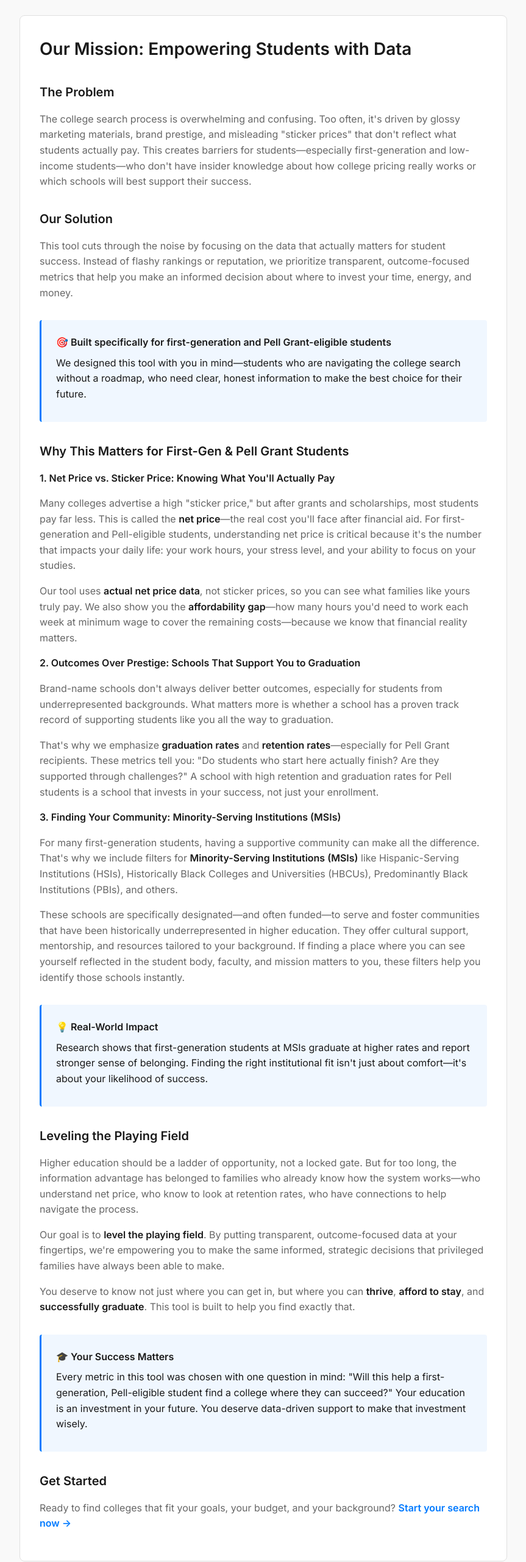
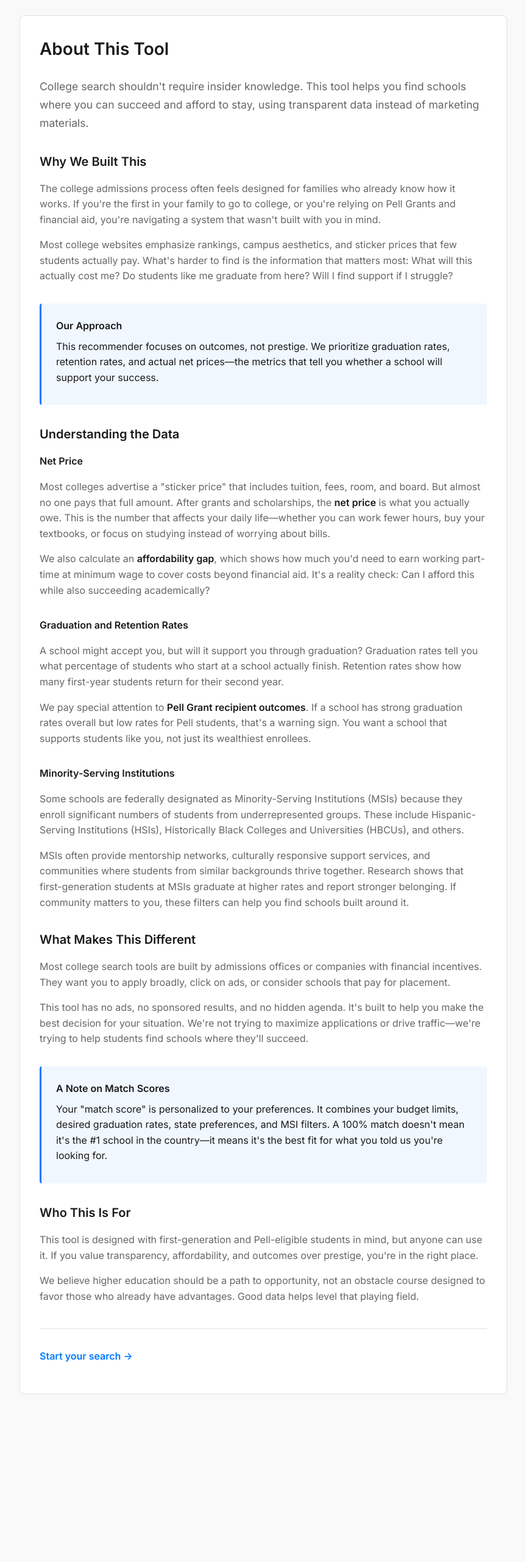
Before and after one commit to kkphamm/Datathon-25, a plain HTML site: page about.html in a window 1280 px wide. Shown: the part 120-2682 px from the top of the page at 61% size, without its empty margins (208-1071 px from the left). After the commit the page ends 2439 px from the top, so only its background shows below. Drawn offline with Linux system fonts and the light colour scheme.

Commit message:
Add match score tooltip and improve about page - remove emojis, more natural writing, better formatting

```diff
--- a/about.html
+++ b/about.html
@@ -9,114 +9,111 @@
 <body>
     <div class="container">
         <nav class="nav">
-            <a href="index.html" class="nav-brand">🎓 College Recommender</a>
+            <a href="index.html" class="nav-brand">College Recommender</a>
             <a href="index.html" class="nav-link">Back to Recommender</a>
         </nav>
 
         <div class="about-content">
             <div class="card">
-                <h2>Our Mission: Empowering Students with Data</h2>
+                <h2>About This Tool</h2>
 
-                <h3>The Problem</h3>
-                <p>
-                    The college search process is overwhelming and confusing. Too often, it's driven by glossy marketing materials,
-                    brand prestige, and misleading "sticker prices" that don't reflect what students actually pay. This creates
-                    barriers for students—especially first-generation and low-income students—who don't have insider knowledge
-                    about how college pricing really works or which schools will best support their success.
+                <p style="font-size: 1.1rem; line-height: 1.7; margin-bottom: 2rem;">
+                    College search shouldn't require insider knowledge. This tool helps you find schools where you can succeed
+                    and afford to stay, using transparent data instead of marketing materials.
                 </p>
 
-                <h3>Our Solution</h3>
+                <h3>Why We Built This</h3>
                 <p>
-                    This tool cuts through the noise by focusing on the data that actually matters for student success. Instead
-                    of flashy rankings or reputation, we prioritize transparent, outcome-focused metrics that help you make an
-                    informed decision about where to invest your time, energy, and money.
+                    The college admissions process often feels designed for families who already know how it works. If you're
+                    the first in your family to go to college, or you're relying on Pell Grants and financial aid, you're
+                    navigating a system that wasn't built with you in mind.
+                </p>
+                <p>
+                    Most college websites emphasize rankings, campus aesthetics, and sticker prices that few students actually pay.
+                    What's harder to find is the information that matters most: What will this actually cost me? Do students like
+                    me graduate from here? Will I find support if I struggle?
                 </p>
 
                 <div class="highlight-box">
-                    <p><strong>🎯 Built specifically for first-generation and Pell Grant-eligible students</strong></p>
+                    <p><strong>Our Approach</strong></p>
                     <p>
-                        We designed this tool with you in mind—students who are navigating the college search without a roadmap,
-                        who need clear, honest information to make the best choice for their future.
+                        This recommender focuses on outcomes, not prestige. We prioritize graduation rates, retention rates,
+                        and actual net prices—the metrics that tell you whether a school will support your success.
                     </p>
                 </div>
 
-                <h3>Why This Matters for First-Gen & Pell Grant Students</h3>
+                <h3>Understanding the Data</h3>
 
-                <p><strong>1. Net Price vs. Sticker Price: Knowing What You'll Actually Pay</strong></p>
+                <p><strong>Net Price</strong></p>
                 <p>
-                    Many colleges advertise a high "sticker price," but after grants and scholarships, most students pay far less.
-                    This is called the <strong>net price</strong>—the real cost you'll face after financial aid. For first-generation
-                    and Pell-eligible students, understanding net price is critical because it's the number that impacts your daily
-                    life: your work hours, your stress level, and your ability to focus on your studies.
+                    Most colleges advertise a "sticker price" that includes tuition, fees, room, and board. But almost no one
+                    pays that full amount. After grants and scholarships, the <strong>net price</strong> is what you actually
+                    owe. This is the number that affects your daily life—whether you can work fewer hours, buy your textbooks,
+                    or focus on studying instead of worrying about bills.
                 </p>
                 <p>
-                    Our tool uses <strong>actual net price data</strong>, not sticker prices, so you can see what families like yours
-                    truly pay. We also show you the <strong>affordability gap</strong>—how many hours you'd need to work each week
-                    at minimum wage to cover the remaining costs—because we know that financial reality matters.
+                    We also calculate an <strong>affordability gap</strong>, which shows how much you'd need to earn working
+                    part-time at minimum wage to cover costs beyond financial aid. It's a reality check: Can I afford this
+                    while also succeeding academically?
                 </p>
 
-                <p><strong>2. Outcomes Over Prestige: Schools That Support You to Graduation</strong></p>
+                <p style="margin-top: 2rem;"><strong>Graduation and Retention Rates</strong></p>
                 <p>
-                    Brand-name schools don't always deliver better outcomes, especially for students from underrepresented backgrounds.
-                    What matters more is whether a school has a proven track record of supporting students like you all the way to
-                    graduation.
+                    A school might accept you, but will it support you through graduation? Graduation rates tell you what
+                    percentage of students who start at a school actually finish. Retention rates show how many first-year
+                    students return for their second year.
                 </p>
                 <p>
-                    That's why we emphasize <strong>graduation rates</strong> and <strong>retention rates</strong>—especially for
-                    Pell Grant recipients. These metrics tell you: "Do students who start here actually finish? Are they supported
-                    through challenges?" A school with high retention and graduation rates for Pell students is a school that invests
-                    in your success, not just your enrollment.
+                    We pay special attention to <strong>Pell Grant recipient outcomes</strong>. If a school has strong
+                    graduation rates overall but low rates for Pell students, that's a warning sign. You want a school
+                    that supports students like you, not just its wealthiest enrollees.
                 </p>
 
-                <p><strong>3. Finding Your Community: Minority-Serving Institutions (MSIs)</strong></p>
+                <p style="margin-top: 2rem;"><strong>Minority-Serving Institutions</strong></p>
                 <p>
-                    For many first-generation students, having a supportive community can make all the difference. That's why we include
-                    filters for <strong>Minority-Serving Institutions (MSIs)</strong> like Hispanic-Serving Institutions (HSIs),
-                    Historically Black Colleges and Universities (HBCUs), Predominantly Black Institutions (PBIs), and others.
+                    Some schools are federally designated as Minority-Serving Institutions (MSIs) because they enroll
+                    significant numbers of students from underrepresented groups. These include Hispanic-Serving Institutions
+                    (HSIs), Historically Black Colleges and Universities (HBCUs), and others.
                 </p>
                 <p>
-                    These schools are specifically designated—and often funded—to serve and foster communities that have been historically
-                    underrepresented in higher education. They offer cultural support, mentorship, and resources tailored to your background.
-                    If finding a place where you can see yourself reflected in the student body, faculty, and mission matters to you,
-                    these filters help you identify those schools instantly.
+                    MSIs often provide mentorship networks, culturally responsive support services, and communities where
+                    students from similar backgrounds thrive together. Research shows that first-generation students at MSIs
+                    graduate at higher rates and report stronger belonging. If community matters to you, these filters can
+                    help you find schools built around it.
+                </p>
+
+                <h3>What Makes This Different</h3>
+                <p>
+                    Most college search tools are built by admissions offices or companies with financial incentives.
+                    They want you to apply broadly, click on ads, or consider schools that pay for placement.
+                </p>
+                <p>
+                    This tool has no ads, no sponsored results, and no hidden agenda. It's built to help you make the best
+                    decision for your situation. We're not trying to maximize applications or drive traffic—we're trying to
+                    help students find schools where they'll succeed.
                 </p>
 
                 <div class="highlight-box">
-                    <p><strong>💡 Real-World Impact</strong></p>
+                    <p><strong>A Note on Match Scores</strong></p>
                     <p>
-                        Research shows that first-generation students at MSIs graduate at higher rates and report stronger sense of
-                        belonging. Finding the right institutional fit isn't just about comfort—it's about your likelihood of success.
+                        Your "match score" is personalized to your preferences. It combines your budget limits, desired
+                        graduation rates, state preferences, and MSI filters. A 100% match doesn't mean it's the #1 school
+                        in the country—it means it's the best fit for what you told us you're looking for.
                     </p>
                 </div>
 
-                <h3>Leveling the Playing Field</h3>
+                <h3>Who This Is For</h3>
                 <p>
-                    Higher education should be a ladder of opportunity, not a locked gate. But for too long, the information advantage
-                    has belonged to families who already know how the system works—who understand net price, who know to look at retention
-                    rates, who have connections to help navigate the process.
+                    This tool is designed with first-generation and Pell-eligible students in mind, but anyone can use it.
+                    If you value transparency, affordability, and outcomes over prestige, you're in the right place.
                 </p>
                 <p>
-                    Our goal is to <strong>level the playing field</strong>. By putting transparent, outcome-focused data at your fingertips,
-                    we're empowering you to make the same informed, strategic decisions that privileged families have always been able to make.
-                </p>
-                <p>
-                    You deserve to know not just where you can get in, but where you can <strong>thrive</strong>, <strong>afford to stay</strong>,
-                    and <strong>successfully graduate</strong>. This tool is built to help you find exactly that.
+                    We believe higher education should be a path to opportunity, not an obstacle course designed to favor
+                    those who already have advantages. Good data helps level that playing field.
                 </p>
 
-                <div class="highlight-box">
-                    <p><strong>🎓 Your Success Matters</strong></p>
-                    <p>
-                        Every metric in this tool was chosen with one question in mind: "Will this help a first-generation,
-                        Pell-eligible student find a college where they can succeed?" Your education is an investment in your future.
-                        You deserve data-driven support to make that investment wisely.
-                    </p>
-                </div>
-
-                <h3>Get Started</h3>
-                <p>
-                    Ready to find colleges that fit your goals, your budget, and your background?
-                    <a href="index.html" style="color: #007aff; text-decoration: none; font-weight: 600;">Start your search now →</a>
+                <p style="margin-top: 2.5rem; padding-top: 2rem; border-top: 1px solid #e0e0e0;">
+                    <a href="index.html" style="color: #007aff; text-decoration: none; font-weight: 600;">Start your search →</a>
                 </p>
             </div>
         </div>
```
Also changed, not shown: index.html (+1 -1 lines), script.js (+7 -1 lines), style.css (+56 -0 lines).
